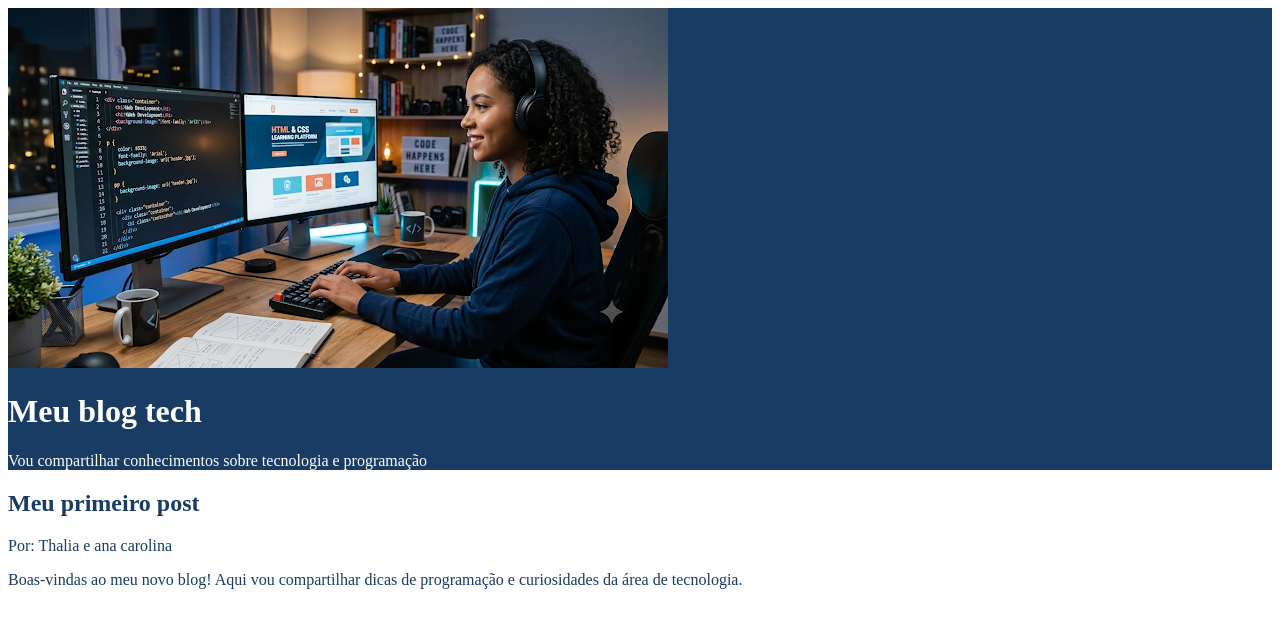
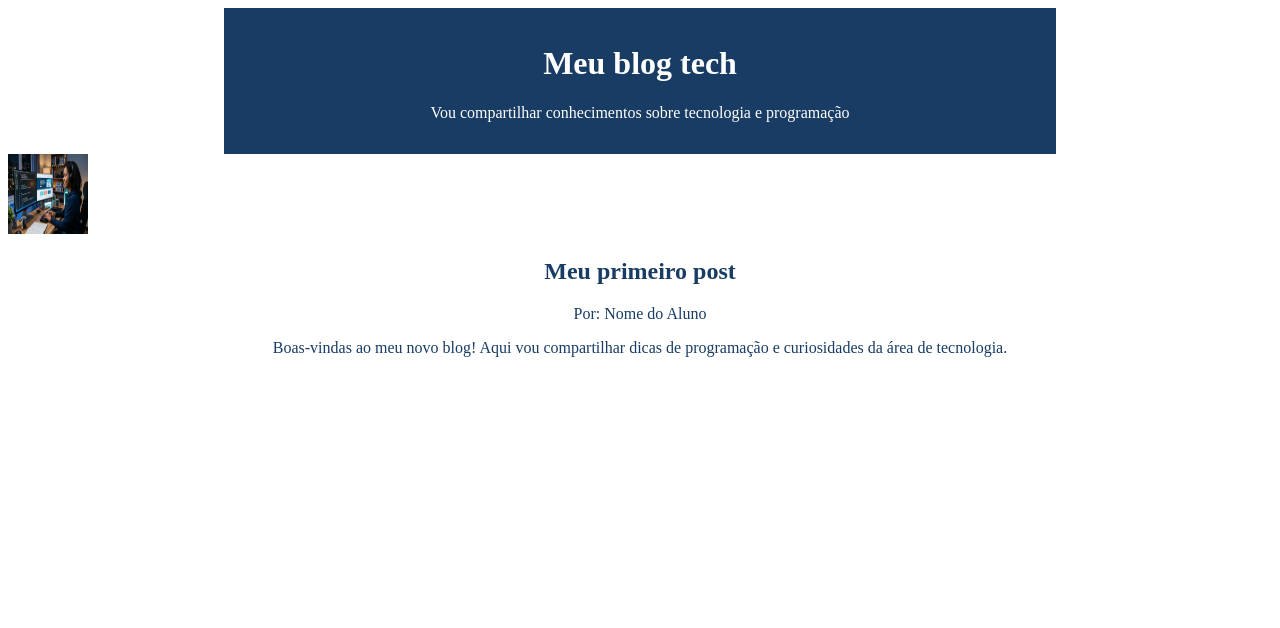
Before and after one commit to thaliapontarolo-blip/paginaweb1mkt, a plain HTML site: page index.html in a window 1280 px wide. Drawn offline with Linux system fonts and the light colour scheme.

Commit message:
codigo atualizado

```diff
--- a/index.html
+++ b/index.html
@@ -1,36 +1,48 @@
 <!DOCTYPE html>
-
-<html lang="pt-br">
+    <html lang="pt-br">
 <head>
 <meta charset="UTF-8">
 <meta name="viewport" content="width=device-width, initial-scale=1.0">
-<title>blog</title>
+<title>Blog</title>
 <style>
-    header {
+header {
 background-color: #183C63;
 color: #FFFFFF;
-}main {
-background-color: #FFFFFF;
-color: #183C63;
-}
-
 text-align: center;
 max-width: 800px;
 margin: 0 auto;
+padding: 16px;
+}
+main {
+background-color: #FFFFFF;
+color: #183C63;
+text-align: center;
+max-width: 800px;
+margin: 0 auto;
+}
+img {
+width: 80px;
+height: 80px;
+}
 </style>
 </head>
 <body>
-
-
 <header>
-   <img src="Gemini_tecnologia.png" alt="logotipo conceitual de tecnologia e educação: um livro aberto de onde emerge um cérebro digital brilhante, cercado por ícones de Wi-Fi, circuitos e lâmpada de ideia. Cores em tons de azul e branco.">
 <h1>Meu blog tech</h1>
 <p>Vou compartilhar conhecimentos sobre tecnologia e programação</p>
 </header>
+<img
+src="Gemini_tecnologia.png" alt="logotipo conceitual de tecnologia e
+educação: um livro aberto de onde emerge um cérebro digital brilhante,
+cercado por ícones de Wi-Fi, circuitos e lâmpada de ideia. Cores em tons
+de azul e branco.">
+
 <main>
 <h2>Meu primeiro post</h2>
-<p>Por: Thalia e ana carolina</p>
-<p>Boas-vindas ao meu novo blog! Aqui vou compartilhar dicas de programação e curiosidades da área de tecnologia.</p>
+<p>Por: Nome do Aluno</p>
+<p>Boas-vindas
+ao meu novo blog! Aqui vou compartilhar dicas de programação e
+curiosidades da área de tecnologia.</p>
 </main>
 </body>
 </html>
```
